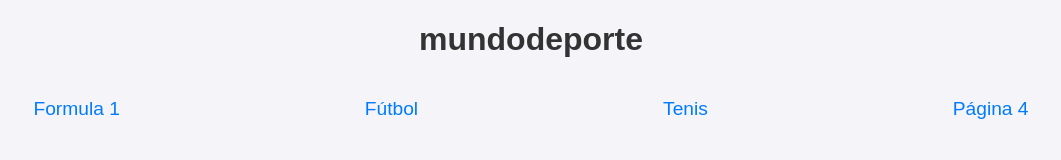
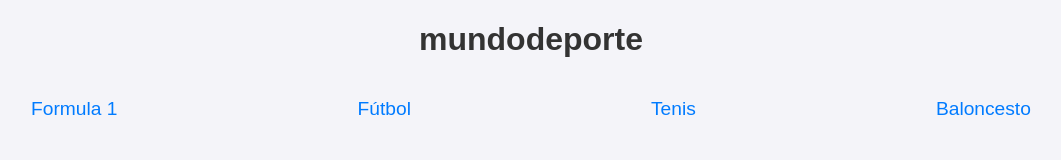
Before and after one commit to Vagucor/mundodeporte, a plain HTML site: page index.html in a window 1280 px wide. Shown: the whole page, without its empty margins (109-1170 px from the left). Drawn offline with Linux system fonts and the light colour scheme.

Commit message:
Update index.html

```diff
--- a/index.html
+++ b/index.html
@@ -37,7 +37,8 @@
         <a href="formula1.html">Formula 1</a>
         <a href="futbol.html">Fútbol</a>
         <a href="tenis.html">Tenis</a>
-        <a href="pagina4.html">Página 4</a>
+        <a href="baloncesto.html">Baloncesto</a>
+
     </div>
 </body>
 </html>
```
